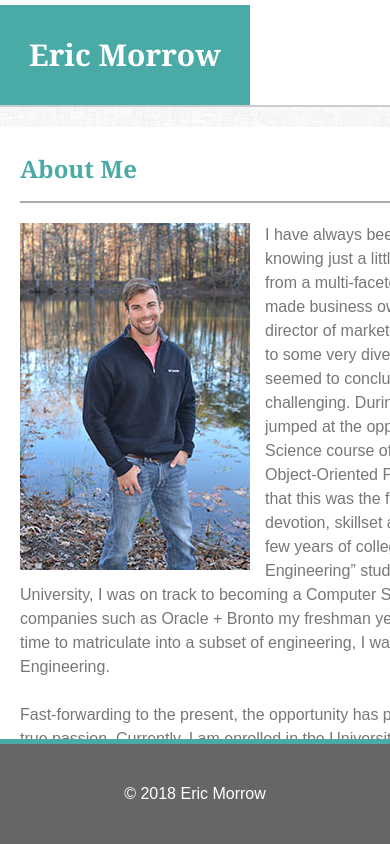
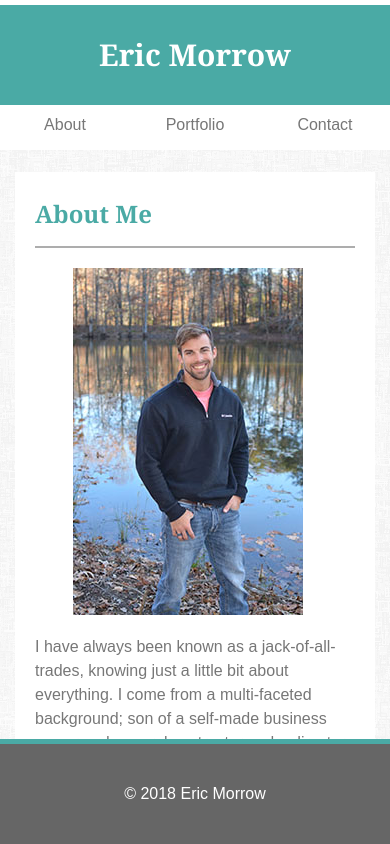
Before and after one commit to catchbb14/catchbb14.github.io, a plain HTML site: page index.html in a window 390 px wide. Drawn offline with Linux system fonts and the light colour scheme.

Commit message:
Updated styles with media queries.

```diff
--- a/assets/css/style.css
+++ b/assets/css/style.css
@@ -261,3 +261,176 @@ header li a:hover {
     clear: both;
     text-align: center;
 }
+
+@media screen and (max-width: 980px) {
+
+    .header_container {
+        width: 768px;
+    }
+
+    .container {
+        width: 768px;
+        box-sizing: border-box;
+    }
+
+    .main_section {
+        width: 450px;
+        box-sizing: border-box;
+    }
+
+    .main_section .bio figure {
+        width: 230px;
+        margin-right: auto;
+        margin-left: auto;
+        float: none;
+        overflow: auto;
+    }
+
+    .main_section p {
+        margin-top: 10px;
+        float: none;
+    }
+
+    .main_section #portfolio_images ul {
+        width: 285px;
+    }
+
+    .main_section #portfolio_images li {
+        margin-left: 62.5px;
+    }
+
+    .main_section #portfolio_images li:nth-child(even) {
+        margin-left: 62.5px;
+    }
+
+    .main_section input[type=submit] {
+        width: 130px;
+    }
+
+}
+
+@media screen and (max-width: 768px) {
+    .header_container {
+        width: 640px;
+    }
+
+    .container {
+        width: 640px;
+        box-sizing: border-box;
+    }
+
+    .main_section {
+        width: 100%;
+        box-sizing: border-box;
+    }
+
+    .main_section .bio figure {
+        width: 230px;
+        padding-right: 15px;
+        float: left;
+        overflow: auto;
+    }
+
+    .main_section p {
+        margin-top: 0;
+    }
+
+    .main_section #portfolio_images li {
+        float: left;
+        padding: 20px 0;
+        height: 180px;
+        position: relative;
+        margin-left: 0;
+    }
+
+    .main_section #portfolio_images li:nth-child(even) {
+        margin-left: 30px;
+    }
+
+    .main_section #portfolio_images figure {
+        margin:0;
+        height: 180px;
+    }
+
+    .sidebar {
+        width: 100%;
+        margin: 30px 0;
+        box-sizing: border-box;
+    }
+}
+
+@media screen and  (max-width: 640px) {
+    .header_container {
+        width: 100%;
+        position: static;
+        height: 150px;
+        box-sizing: border-box;
+        overflow: auto;
+    }
+
+    header h1 {
+        width: 100%;
+        display: block;
+    }
+
+    header .header_nav {
+        width: 100%;
+        height: 50px;
+        position: relative;
+    }
+
+    header .header_nav ul {
+        width: 100%;
+        height: 50px;
+        padding: 0;
+        background: #fff;
+        margin-bottom: 15px;
+    }
+
+    header .header_nav li {
+        width:33.3333%;
+        box-sizing: border-box;
+        padding: 10px;
+        border: none;
+    }
+
+    .container {
+        width: calc(100% - 30px);
+        box-sizing: border-box;
+        margin-top: 50px;
+    }
+
+    .main_section {
+        width: 100%;
+        box-sizing: border-box;
+    }
+
+    .main_section .bio figure {
+        width: 230px;
+        margin-right: auto;
+        margin-left: auto;
+        float: none;
+        overflow: auto;
+    }
+
+    .main_section p {
+        margin-top: 10px;
+        float: none;
+    }
+
+    .main_section #portfolio_images ul {
+        width: 285px;
+    }
+
+    .main_section #portfolio_images li {
+        margin-left: calc((100% - 315px)/2);
+    }
+
+    .main_section #portfolio_images li:nth-child(even) {
+        margin-left: calc((100% - 315px)/2);
+    }
+
+    .main_section input[type=submit] {
+        width: 130px;
+    }
+}
```
